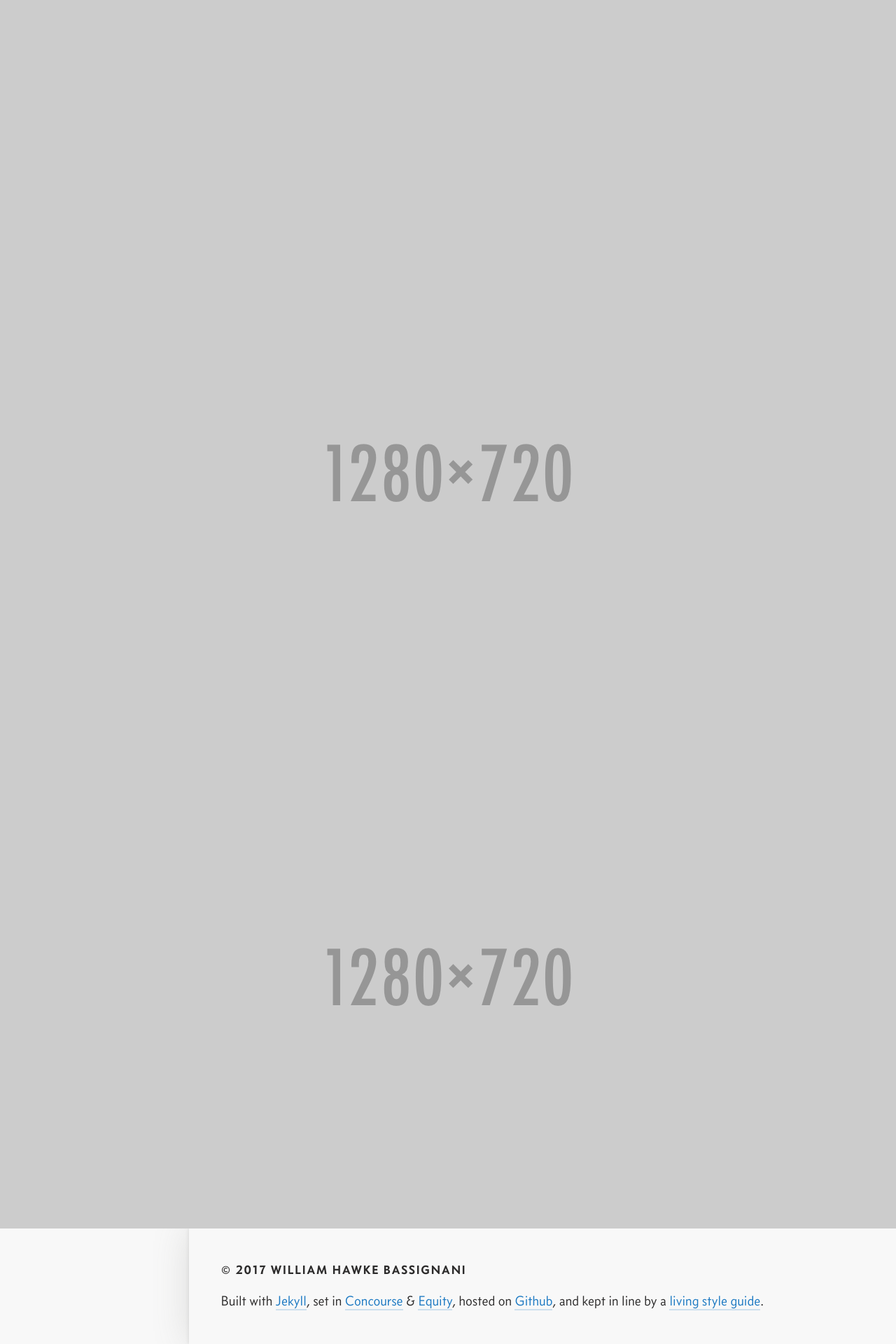
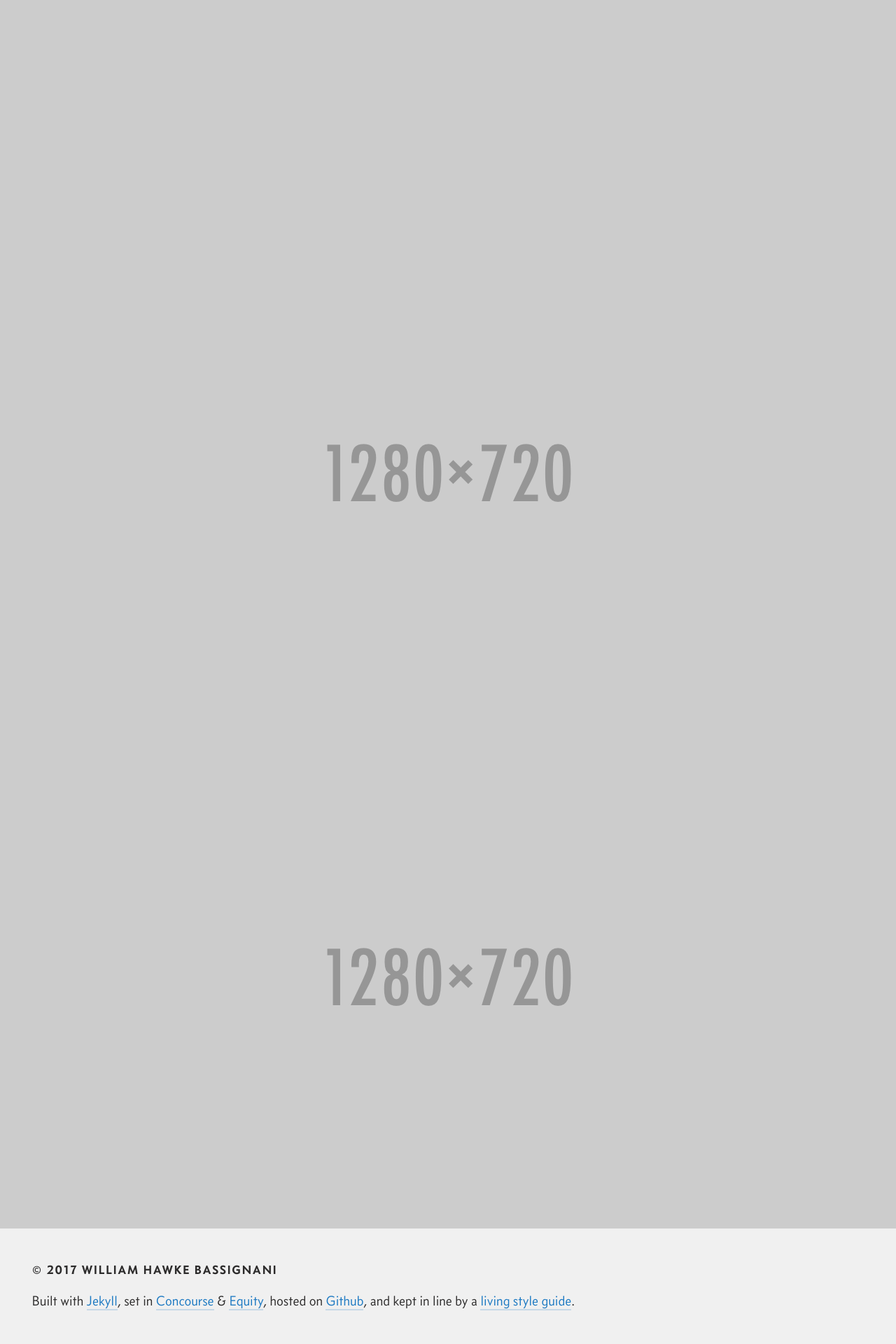
Before and after one commit to whbassignani/whbassignani.github.io, a Jekyll site: the page built from _posts/work/2017-03-29-heroes-game-site.md, in a window 1280 px wide. Shown: the part 1562-3482 px from the top of the page at 70% size. Built offline with Jekyll 4.4.1, drawn with Linux system fonts in a browser that asks for light colours.

Commit message:
Fixing work single template to fit new nav

```diff
--- a/scss/_footer.scss
+++ b/scss/_footer.scss
@@ -24,18 +24,6 @@
   }
 
   @media ($bp-when-drawer-expands) {
-    background-color: $color-background;
-    box-shadow:
-      0 0 5px rgba($color-ui-medium, 0.2),
-      0 0 50px rgba($color-ui-medium, 0.2);
-    flex: 1 1 100%;
-    margin: 0 0 0 $nav-width-sidebar;
-    max-width: $max-width-content;
-    position: relative;
-    z-index: -1;
 
-    p {
-      margin: 0;
-    }
   }
 }
--- a/scss/_header.scss
+++ b/scss/_header.scss
@@ -34,8 +34,8 @@
 }
 
 .header-title {
-  // @include transform(translateY(1px));
   @include bold-spaced-type;
+  // @include transform(translateY(rem(1px)));
   border-bottom: 0;
   color: $color-ui-dark;
   display: inline-block;
--- a/scss/_layout.scss
+++ b/scss/_layout.scss
@@ -26,7 +26,7 @@
 
 .container {
   margin: 0 auto;
-  padding: size(0) size(-3);
+  padding: size(6) size(-3);
 
   > *:first-child {
     margin-top: 0;
@@ -42,11 +42,11 @@
   }
 
   @media ($bp-xs) {
-    padding: size(3) size(0);
+    padding: size(6) size(0);
   }
 
   @media ($bp-s) {
-    padding: size(3);
+    padding: size(6) size(3);
   }
 
   @media ($bp-m) {
--- a/scss/_nav.scss
+++ b/scss/_nav.scss
@@ -106,7 +106,7 @@
     }
 
     @media ($bp-when-drawer-expands) {
-
+//
     }
 
 .nav-link.is-current-page,
--- a/scss/_post.scss
+++ b/scss/_post.scss
@@ -9,7 +9,7 @@
 .post-content {
   @media ($bp-s) {
     & > p {
-      max-width: $max-width-post;
+      max-width: $max-width-narrow;
     }
   }
 }
--- a/scss/_work.scss
+++ b/scss/_work.scss
@@ -1,5 +1,5 @@
 .work .content-text {
-  padding-bottom: 0;
+  max-width: $max-width-wide;
 }
 
 .work-banner {
@@ -14,13 +14,7 @@
   flex: 1 0 100%;
 }
 
-.work-images {
-  @include spacing-standard;
-}
-
 .work-image {
-  @include container-full-width-child;
-
   img {
     display:block;
     width: 100%;
@@ -52,6 +46,7 @@
     display: block;
     flex: 1 0 0;
     margin-top: 0;
+    min-width: 290px;
     padding-left: size(3);
     width: auto;
   }
--- a/scss/globals/_variables.scss
+++ b/scss/globals/_variables.scss
@@ -79,8 +79,9 @@
 $toolbar-button-width:        2.7rem;
 $nav-width-drawer:            13rem;
 $nav-width-sidebar:           12rem;
-$max-width-post:              33rem;
-$max-width-content:           64rem;
+$max-width-narrow:            33rem;
+$max-width-medium:            50rem;
+$max-width-wide:              64rem;
 
 
 // Breakpoints
```
Also changed, not shown: _layouts/work.html (+2 -20 lines).
